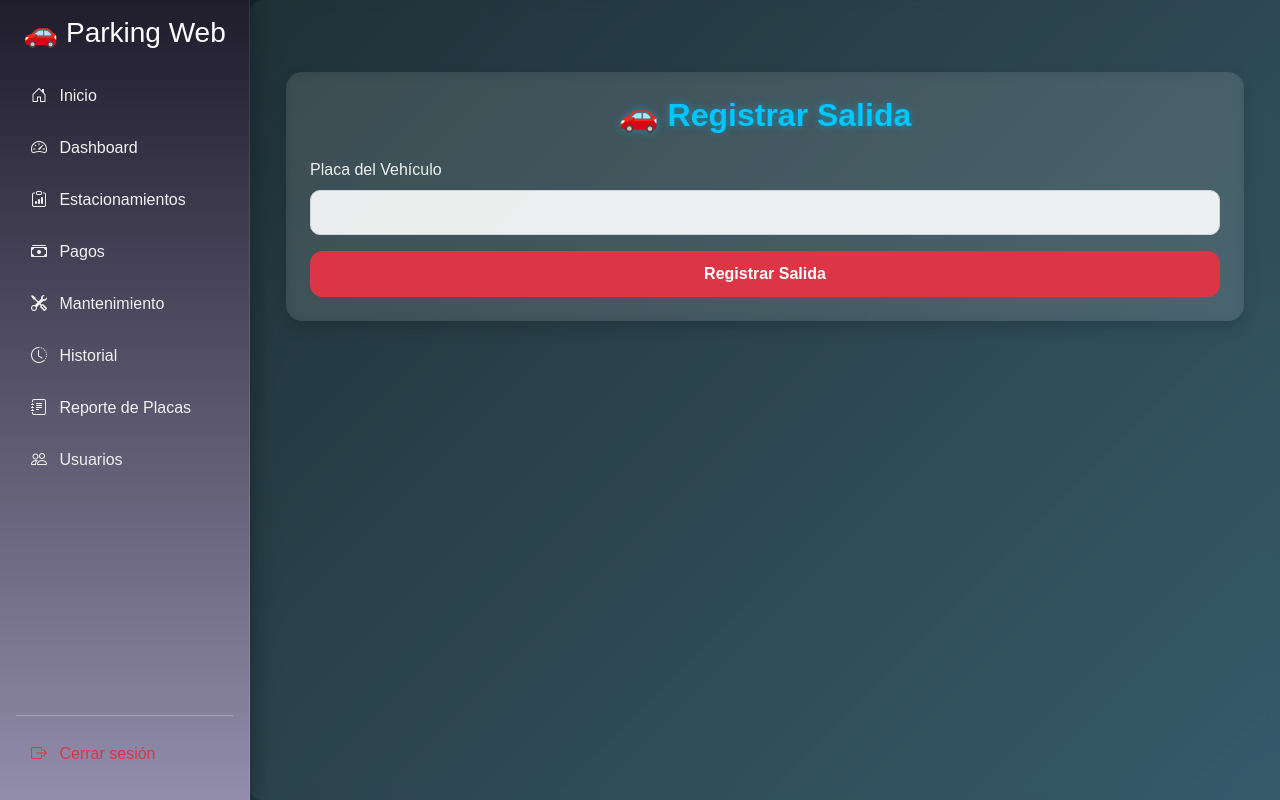
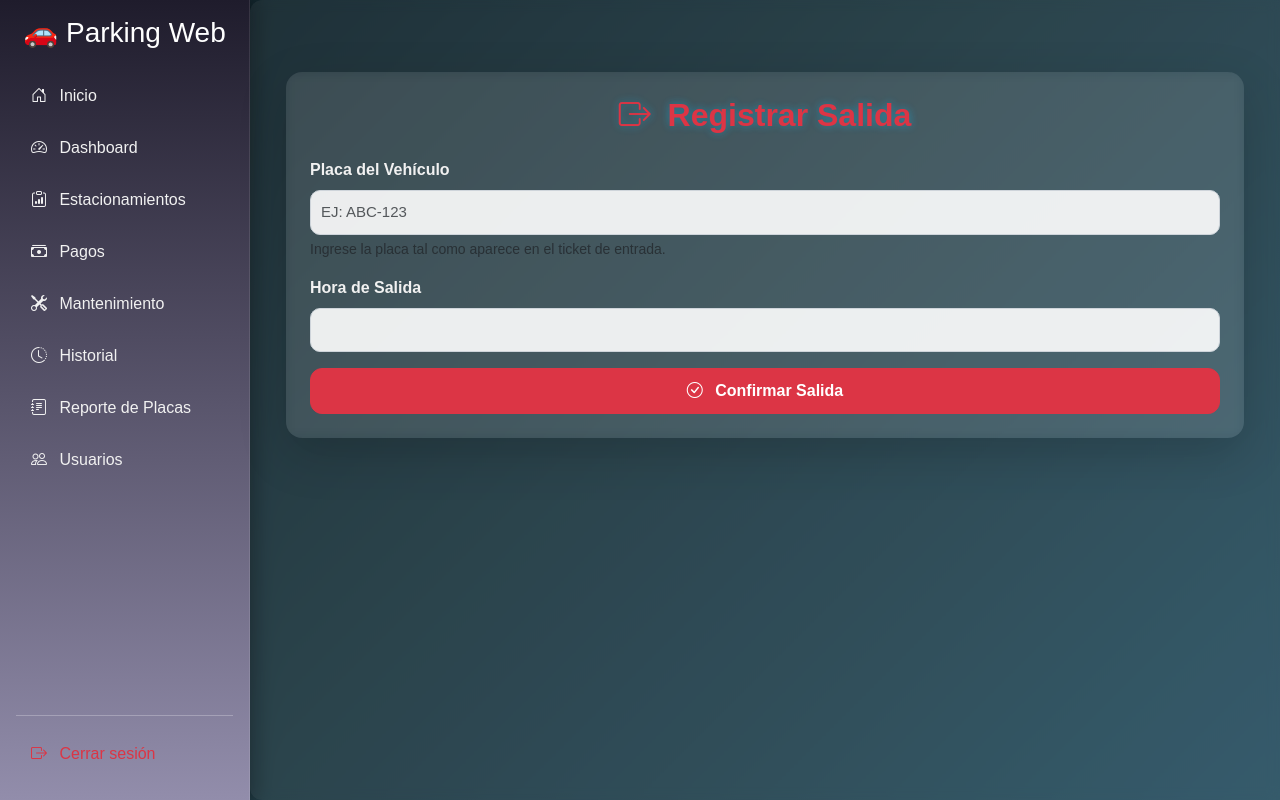
Before and after one commit to AQP-Connectivity/Proyecto-con-Python, a Flask app: template Estructura del Proyecto/templates/salida.html in a window 1280 px wide. Run offline with Flask 3, Linux system fonts and the light colour scheme; the template is opened without the code that fills it, so the values that code supplies are empty.

Commit message:
Update salida.html

```diff
--- a/Estructura del Proyecto/templates/salida.html
+++ b/Estructura del Proyecto/templates/salida.html
@@ -1,3 +1,4 @@
+<!-- Vista para controlar la salida de vehículos manualmente -->
 <!-- Vista para controlar la salida de vehículos manualmente -->
 
 {% extends "base.html" %}
@@ -6,17 +7,43 @@
 
 {% block content %}
 <div class="container mt-5">
-  <div class="card shadow p-4">
-    <h2 class="text-center mb-4">🚗 Registrar Salida</h2>
+  <div class="card shadow-lg border-0 p-4">
+    <h2 class="text-center mb-4 text-danger">
+      <i class="bi bi-box-arrow-right me-2"></i> Registrar Salida
+    </h2>
 
     <form method="POST" action="{{ url_for('salida') }}">
+      <!-- Placa -->
       <div class="mb-3">
-        <label class="form-label">Placa del Vehículo</label>
-        <input type="text" name="placa" class="form-control" required>
+        <label class="form-label fw-bold">Placa del Vehículo</label>
+        <input type="text" name="placa" class="form-control text-uppercase" placeholder="Ej: ABC-123" required>
+        <div class="form-text">Ingrese la placa tal como aparece en el ticket de entrada.</div>
       </div>
-      <button type="submit" class="btn btn-danger w-100">Registrar Salida</button>
+
+      <!-- Hora de salida automática -->
+      <div class="mb-3">
+        <label class="form-label fw-bold">Hora de Salida</label>
+        <input type="text" class="form-control" value="{{ hora_actual }}" readonly>
+      </div>
+
+      <!-- Botón registrar -->
+      <button type="submit" class="btn btn-danger w-100 fw-bold">
+        <i class="bi bi-check-circle me-2"></i> Confirmar Salida
+      </button>
     </form>
 
+    <!-- Resumen si existe -->
+    {% if ticket %}
+    <div class="alert alert-secondary mt-4">
+      <h5 class="mb-2"><i class="bi bi-receipt me-2"></i> Resumen del Ticket</h5>
+      <p><strong>Placa:</strong> {{ ticket.numero }}</p>
+      <p><strong>Hora de Entrada:</strong> {{ ticket.hora_entrada }}</p>
+      <p><strong>Tiempo Total:</strong> {{ ticket.tiempo_total }}</p>
+      <p><strong>Costo Estimado:</strong> S/. {{ ticket.costo }}</p>
+    </div>
+    {% endif %}
+
+    <!-- Mensaje de confirmación -->
     {% if mensaje %}
       <div class="alert alert-info mt-3 text-center">{{ mensaje }}</div>
     {% endif %}
```
